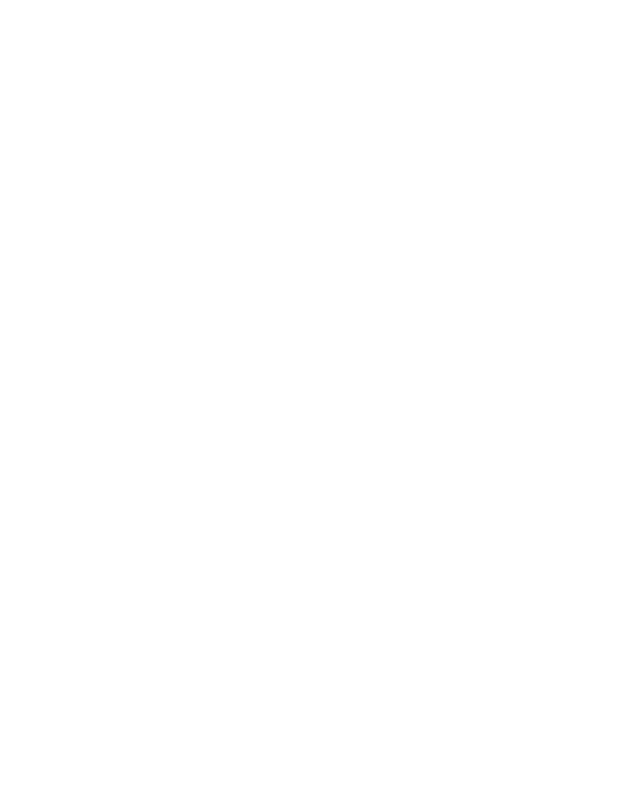
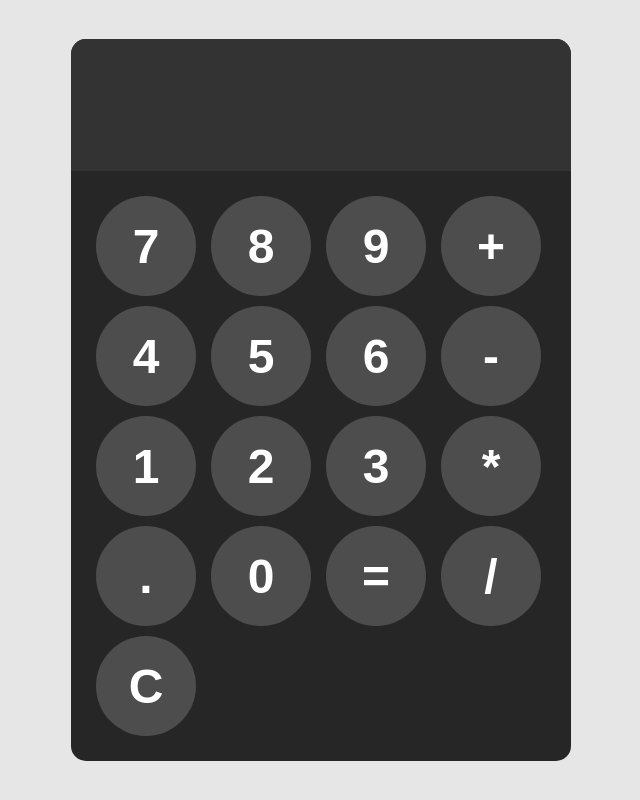
Before and after one commit to Fabio-Kenji/calculadora, a plain HTML site: page index.html in a window 1280 px wide. Shown: the whole page, without its empty margins (319-959 px from the left). Drawn offline with Linux system fonts and the light colour scheme.

Commit message:
criado a estrutura da calculadora

```diff
--- a/index.html
+++ b/index.html
@@ -8,7 +8,28 @@
 </head>
 <body>
 
-
+    <div id="calculator">
+        <input id="display" readonly>
+        <div id="keys">
+            <button onclick="appendToDisplay('7')">7</button>
+            <button onclick="appendToDisplay('8')">8</button>
+            <button onclick="appendToDisplay('9')">9</button>
+            <button onclick="appendToDisplay('+')">+</button>
+            <button onclick="appendToDisplay('4')">4</button>
+            <button onclick="appendToDisplay('5')">5</button>
+            <button onclick="appendToDisplay('6')">6</button>
+            <button onclick="appendToDisplay('-')">-</button>
+            <button onclick="appendToDisplay('1')">1</button>
+            <button onclick="appendToDisplay('2')">2</button>
+            <button onclick="appendToDisplay('3')">3</button>
+            <button onclick="appendToDisplay('*')">*</button>
+            <button onclick="appendToDisplay('.')">.</button>
+            <button onclick="appendToDisplay('0')">0</button>
+            <button onclick="calculate('=')">=</button>
+            <button onclick="appendToDisplay('/')">/</button>
+            <button onclick="clearDisplay('C')">C</button>
+        </div>
+    </div>
 
     <script src="index.js"></script>
 </body>
--- a/style.css
+++ b/style.css
@@ -0,0 +1,53 @@
+body {
+    margin: 0px;
+    display: flex;
+    justify-content: center;
+    align-items: center;
+    height: 100vh;
+    background-color: hsl(0, 0%, 90%);
+}
+
+#calculator {
+    font-family: Arial, Helvetica, sans-serif;
+    background-color: hsl(0, 0%, 15%);
+    border-radius: 15px;
+    max-width: 500px;
+    overflow: hidden;
+}
+
+#display {
+    width: 100%;
+    padding: 20px;
+    font-size: 5rem;
+    text-align: left;
+    border: none;
+    background-color: hsl(0, 0%, 20%);
+    color: white;
+}
+
+#keys {
+    display: grid;
+    grid-template-columns: repeat(4, 1fr);
+    gap: 10px;
+    padding: 25px;
+}
+
+button {
+    width: 100px;
+    height: 100px;
+    border-radius: 50px;
+    border: none;
+    background-color: hsl(0, 0%, 30%);
+    color: white;
+    font-size: 3rem;
+    font-weight: bold;
+    cursor: pointer;
+}
+
+button:hover {
+    background-color: hsl(0, 0%, 40%);
+}
+
+button:active {
+    background-color: hsl(0, 0%, 50%);
+}
```
